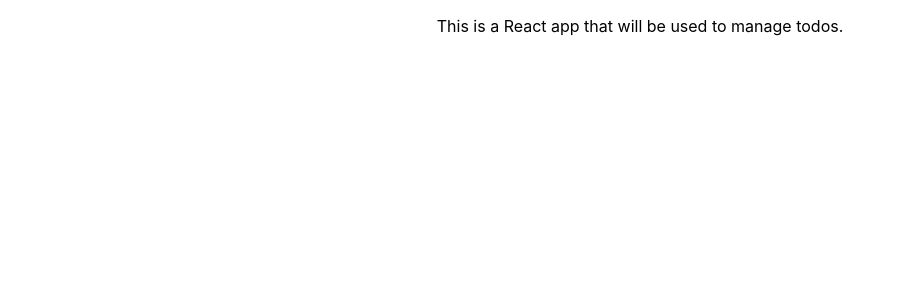
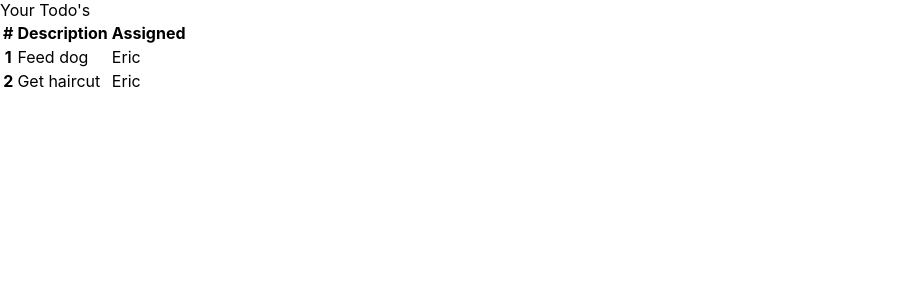
Before and after one commit to MichaelJGKopp/react-todos, a React (Create React App) app: page / in a window 1280 px wide. Shown: the top 300 px of the page, without its empty margins (0-904 px from the left). Built offline with nearby package versions, Linux system fonts and the light colour scheme.

Commit message:
create table template

```diff
--- a/src/App.js
+++ b/src/App.js
@@ -1,26 +1,36 @@
-// import logo from './logo.svg';
-import './App.css';
+import "./App.css";
 
 function App() {
   return (
-    <div className="App">
-      {/* <header className="App-header">
-       {  <img src={logo} className="App-logo" alt="logo" />
-        <p>
-          Edit <code>src/App.js</code> and save to reload.
-        </p> } */}
-        <p>
-          This is a React app that will be used to manage todos.
-        </p>
-                 {/* <a
-          className="App-link"
-          href="https://reactjs.org"
-          target="_blank"
-          rel="noopener noreferrer"
-        >
-          Learn React
-        </a>
-      </header> */}
+    <div>
+      <div>
+        <div>Your Todo's</div>
+        <div>
+          <table>
+            <thead>
+              <tr>
+                <th scope="col">#</th>
+                <th scope="col">Description</th>
+                <th scope="col">Assigned</th>
+              </tr>
+            </thead>
+
+            <tbody>
+              <tr>
+                <th scope="row">1</th>
+                <td>Feed dog</td>
+                <td>Eric</td>
+              </tr>
+
+              <tr>
+                <th scope="row">2</th>
+                <td>Get haircut</td>
+                <td>Eric</td>
+              </tr>
+            </tbody>
+          </table>
+        </div>
+      </div>
     </div>
   );
 }
```
Also changed, not shown: src/App.css (+8 -0 lines).
